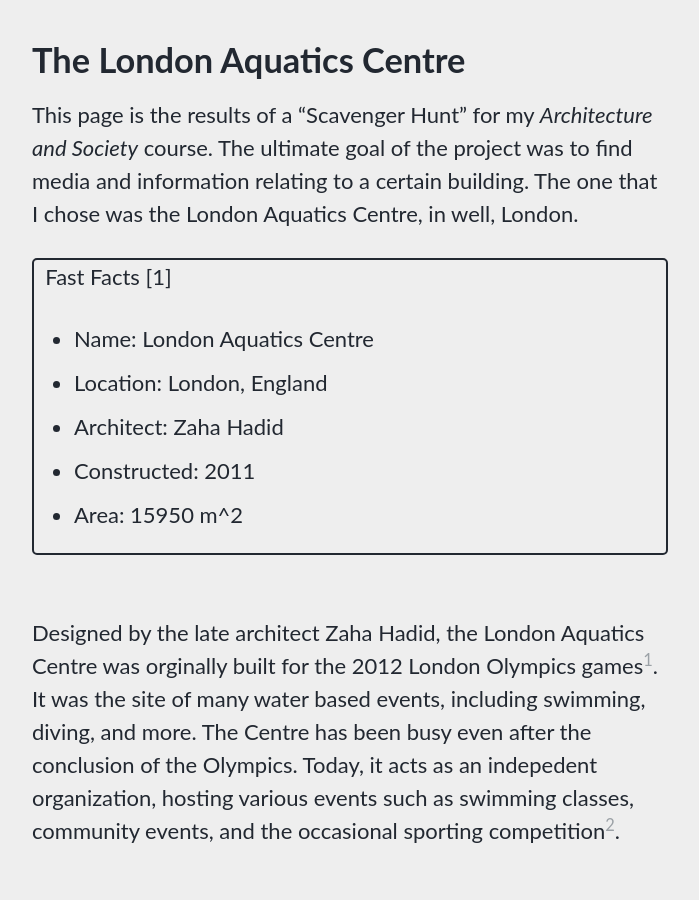
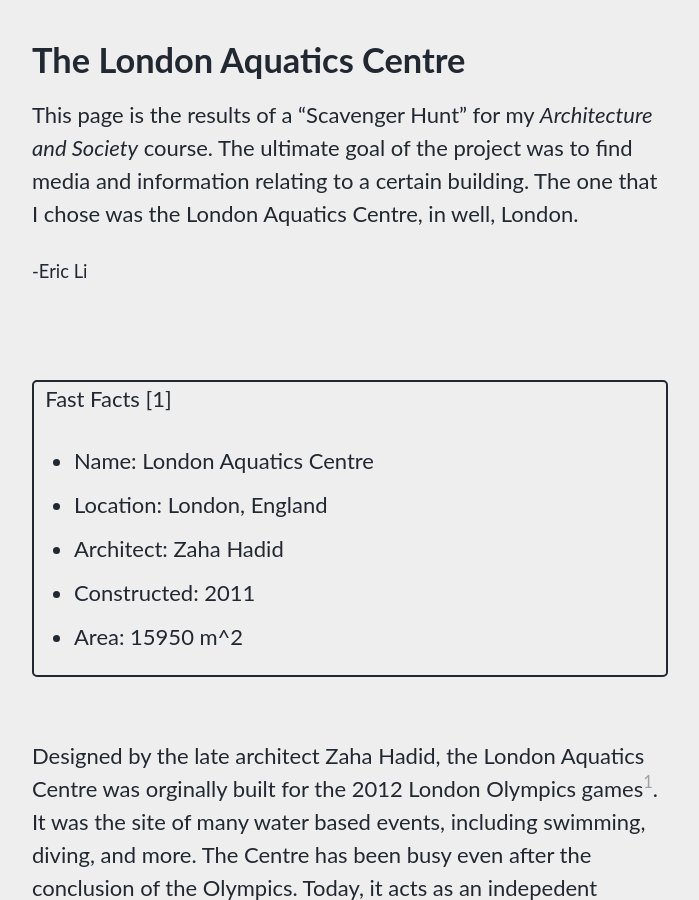
Before and after one commit to Neepsy/Neepsy.github.io, a Jekyll site: the page built from architecture.markdown, in a window 1280 px wide and 900 px high, scrolled down 589 px. Shown: the whole window, without its empty margins (290-989 px from the left). Built offline with Jekyll 4.4.1, drawn with Linux system fonts in a browser that asks for light colours; cached includes are drawn as plain includes; nearby versions of some CDN libraries.

Commit message:
Fixed links
Fixed some links that led to the wrong place

```diff
--- a/architecture.markdown
+++ b/architecture.markdown
@@ -39,7 +39,12 @@
 This page is the results of a "Scavenger Hunt" for my *Architecture and Society* course. The ultimate goal
 of the project was to find media and information relating to a certain building. The one that I chose was the
 London Aquatics Centre, in well, London.
+<div style="font-size:smaller">
+-Eric Li
+</div>
 
+<br/>
+<br/>
 <div style="border-style: solid; border-width: 2px; border-radius: 5px;">
 
 <p>&nbsp;&nbsp;Fast Facts [1]</p>
@@ -84,7 +89,7 @@
 </div>
 
 ## Online and In Media
-[A journal article about the Centre](search.ebscohost.com/login.aspx?direct=true&db=asu&AN=98938959&site=ehost-live)
+[A journal article about the Centre](https://search.ebscohost.com/login.aspx?direct=true&db=asu&AN=98938959&site=ehost-live)
 <br/>
 The London Aquatics Center was a very costly project to build. Coming in at about £240 million, the centre ended up costing over 3 times what was predicted when the
 building was first designed all the way back in 2005. Despite this, the cost of admission is only 4.5 British pounds, or about 6 USD, making the centre very accessible.
@@ -98,7 +103,7 @@
 a building dedicated to hosting aquatic sporting events [^4].
 
 <br/>
-[An article and obituary for the architect of the LAC, Zaha Hadid](https://www.easybib.com/project/style/mla8?id=1580503224_5e3490b87a0571.82573638)
+[An article and obituary for the architect of the LAC, Zaha Hadid](https://www.theguardian.com/artanddesign/2016/apr/01/zaha-hadid-obituary)
 <br/>
 When Zaha Hadid first began her architecture career in the 1980s, most of the designing was still done on paper. However, soon various computer assisted design tools
 were developed, and these allowed her to create her unique flowing and fluid style. Hadid was also unique in that she designed many buildings outside of the west, with many
```
